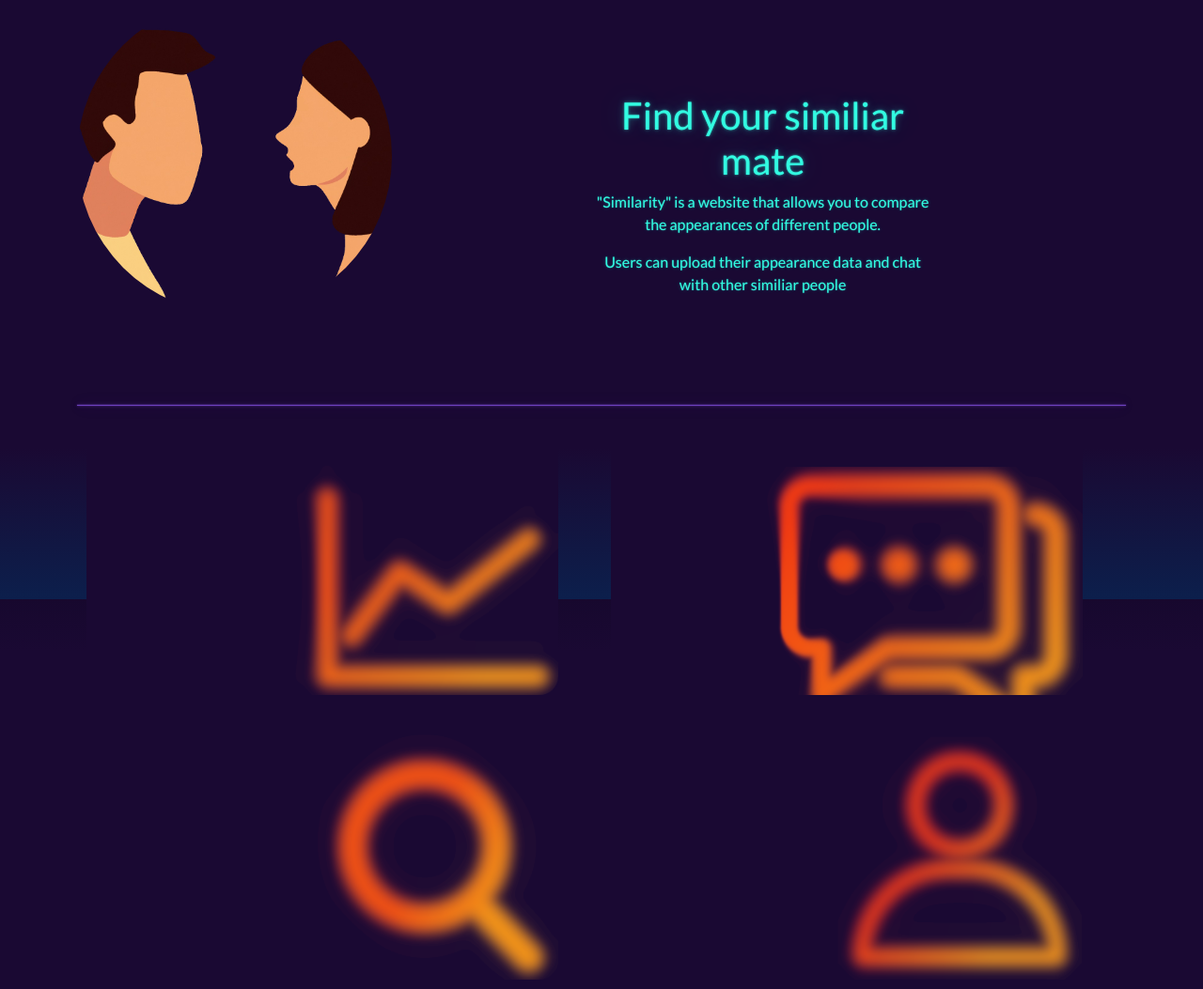
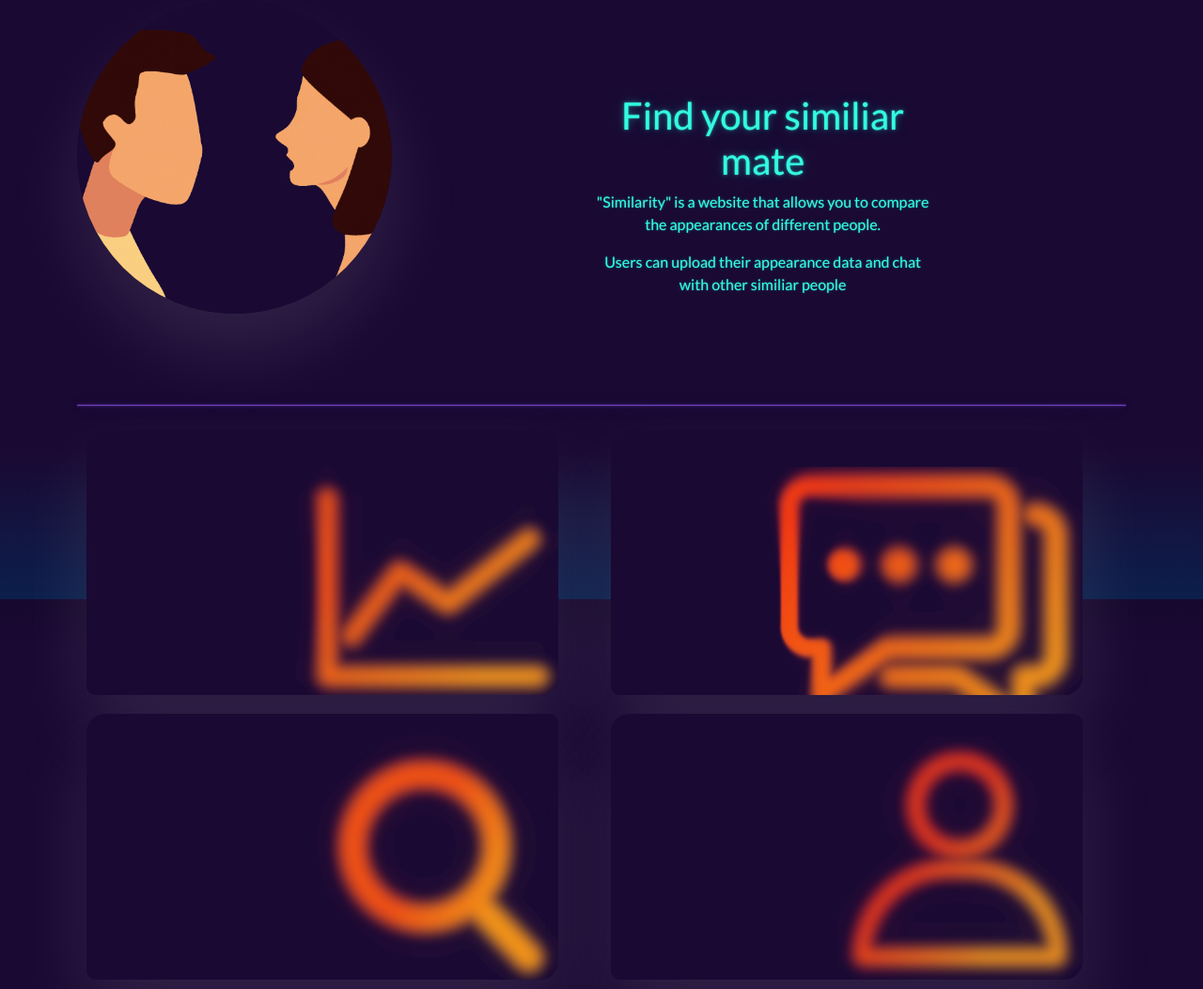
Before and after one commit to skni-kod/similarity, a Flask app: page / in a window 1280 px wide. Shown: the part 162-1215 px from the top of the page at 94% size. Run offline with Flask 3, Linux system fonts and the light colour scheme; a user stored in the database is signed in; some libraries are stand-ins or nearby versions.

Commit message:
biały cienie
dodałem białe cienie

```diff
--- a/website/auth.py
+++ b/website/auth.py
@@ -48,7 +48,7 @@
     return redirect(url_for('auth.login'))
 
 @auth.route('/home')
-@login_required
+#@login_required
 def home():
     #random_stat()
     return render_template("home.html")
--- a/website/static/style.css
+++ b/website/static/style.css
@@ -7,6 +7,8 @@
     width: 30%;
     height: 30%;
     border-radius: 50%;
+    display: inline-block;
+     box-shadow: 0 40px 80px rgba(255, 244, 233, 0.1);
 }
 #lewa {
     float: left;
@@ -39,6 +41,8 @@
   margin-bottom: 10px;
   margin-left: 10px;
      border-radius: 20px 10px;
+    display: inline-block;
+    box-shadow: 0 40px 80px rgba(255, 244, 233, 0.1);
 }
 
 #obraz2{
@@ -49,6 +53,8 @@
   margin-bottom: 10px;
   margin-left: 10px;
      border-radius: 20px 10px;
+    display: inline-block;
+    box-shadow: 0 40px 80px rgba(255, 244, 233, 0.1);
 }
 
 #obraz3{
@@ -59,6 +65,8 @@
   margin-bottom: 10px;
   margin-left: 10px;
     border-radius: 20px 10px;
+    display: inline-block;
+    box-shadow: 0 40px 80px rgba(255, 244, 233, 0.1);
 }
 
 #obraz4{
@@ -69,4 +77,6 @@
   margin-bottom: 10px;
   margin-left: 10px;
     border-radius: 20px 10px;
+    display: inline-block;
+    box-shadow: 0 40px 80px rgba(255, 244, 233, 0.1);
 }
```
